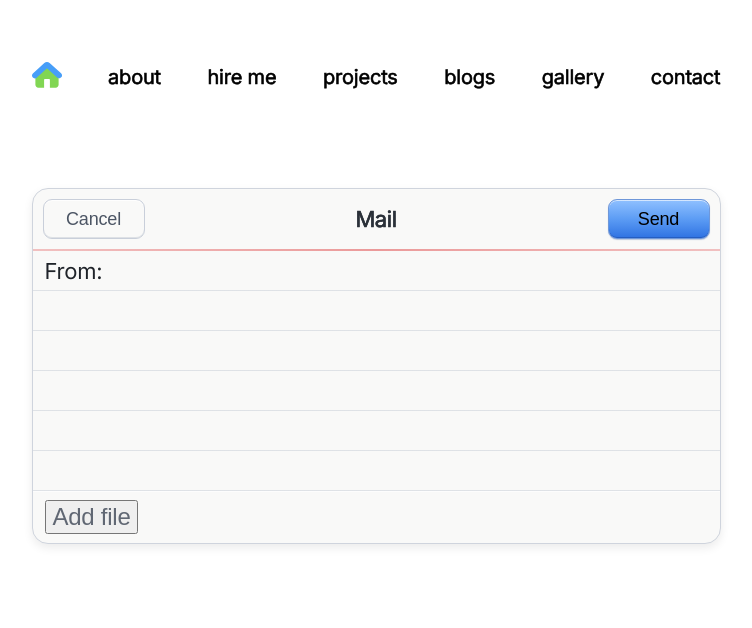
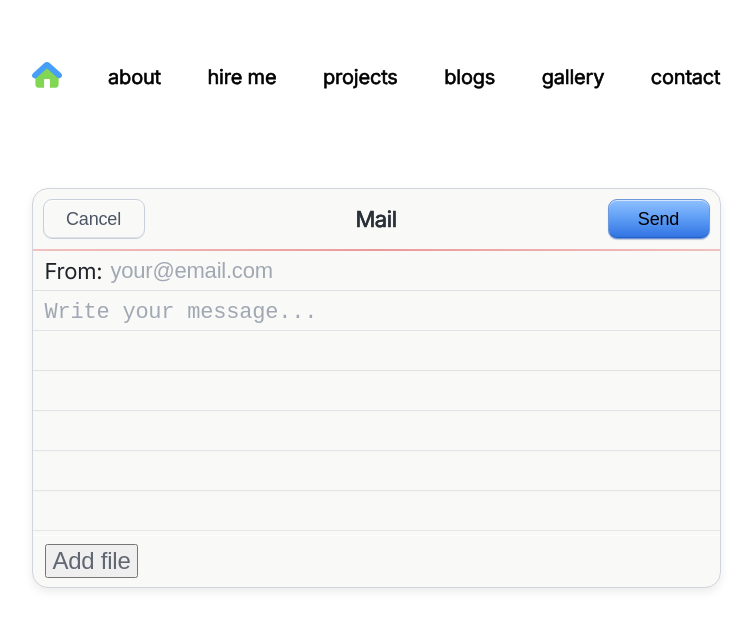
Before and after one commit to jaiminjariwala/jaiminjariwala, a Next.js app in the folder next/: page /contact in a window 1280 px wide. Shown: the top 628 px of the page, without its empty margins (264-1016 px from the left). Built offline with nearby package versions, Linux system fonts and the light colour scheme; a web font is replaced by a local one.

Commit message:
enhanced code

```diff
--- a/next/src/components/ContactPage.jsx
+++ b/next/src/components/ContactPage.jsx
@@ -1,6 +1,6 @@
 "use client";
 
-import { useEffect, useRef, useState } from "react";
+import { useRef, useState } from "react";
 import Navbar from "@/components/Navbar";
 import { useContactDraft } from "@/components/ContactDraftContext";
 
@@ -11,13 +11,14 @@ function getFileExt(name = "") {
 }
 
 export default function ContactPage() {
-  const { senderEmail, setSenderEmail, message, setMessage, attachments, setAttachments } = useContactDraft();
+  const { message, setMessage, attachments, setAttachments } = useContactDraft();
+  const [from, setFrom] = useState("");
+  const [fromError, setFromError] = useState("");
   const [sending, setSending] = useState(false);
   const [sent, setSent] = useState(false);
   const [error, setError] = useState("");
   const [isDialogOpen, setIsDialogOpen] = useState(false);
   const fileInputRef = useRef(null);
-  const messageTextareaRef = useRef(null);
   const attachmentsStripRef = useRef(null);
   const attachmentsDragRef = useRef({
     dragging: false,
@@ -26,7 +27,6 @@ export default function ContactPage() {
     pointerId: null,
   });
   const [isDraggingAttachments, setIsDraggingAttachments] = useState(false);
-  const emailPattern = /^[^\s@]+@[^\s@]+\.[^\s@]+$/;
 
   const onFileChange = (event) => {
     const files = Array.from(event.target.files || []);
@@ -62,19 +62,25 @@ export default function ContactPage() {
     });
   };
 
+  const EMAIL_RE = /^[^\s@]+@[^\s@]+\.[^\s@]+$/;
+
+  const onFromChange = (e) => {
+    const val = e.target.value;
+    setFrom(val);
+    if (fromError && EMAIL_RE.test(val.trim())) setFromError("");
+  };
+
+  const onFromBlur = () => {
+    if (from.trim() && !EMAIL_RE.test(from.trim())) {
+      setFromError("Please enter a valid email address.");
+    }
+  };
+
   const onSend = async () => {
-    const fromEmail = senderEmail.trim();
-
-    if (!fromEmail) {
-      setError("From email is required.");
+    if (from.trim() && !EMAIL_RE.test(from.trim())) {
+      setFromError("Please enter a valid email address.");
       return;
     }
-
-    if (!emailPattern.test(fromEmail)) {
-      setError("Please enter a valid email in From.");
-      return;
-    }
-
     if (!message.trim() && attachments.length === 0) {
       setError("Please write a message or attach a file.");
       return;
@@ -86,7 +92,6 @@ export default function ContactPage() {
 
     try {
       const formData = new FormData();
-      formData.set("from", fromEmail);
       formData.set("message", message.trim());
       attachments.forEach((att) => {
         formData.append("attachments", att.file);
@@ -116,7 +121,8 @@ export default function ContactPage() {
   };
 
   const onCancel = () => {
-    setSenderEmail("");
+    setFrom("");
+    setFromError("");
     setMessage("");
     clearAllAttachments();
     setError("");
@@ -163,17 +169,6 @@ export default function ContactPage() {
     strip.scrollLeft = attachmentsDragRef.current.startScrollLeft - deltaX;
   };
 
-  const resizeMessageInput = () => {
-    const textarea = messageTextareaRef.current;
-    if (!textarea) return;
-    textarea.style.height = "0px";
-    textarea.style.height = `${Math.max(200, textarea.scrollHeight)}px`;
-  };
-
-  useEffect(() => {
-    resizeMessageInput();
-  }, [message]);
-
   return (
     <section className="min-h-screen bg-white text-black">
       <Navbar />
@@ -217,63 +212,57 @@ export default function ContactPage() {
 
             <div className="h-[2px] bg-gradient-to-r from-[#f1c0c0] via-[#eb9a9a] to-[#f1c0c0]" />
 
-            <div className="relative overflow-visible">
-              <div
-                className="h-[240px] overflow-y-auto overflow-x-hidden [scrollbar-width:none] [-ms-overflow-style:none] [&::-webkit-scrollbar]:hidden"
-                style={{ scrollbarWidth: "none", msOverflowStyle: "none" }}
-              >
-                <div
-                  className="min-h-full"
-                  style={{
-                    backgroundImage:
-                      "repeating-linear-gradient(to bottom, transparent 0, transparent 39px, rgba(188,195,207,0.44) 39px, rgba(188,195,207,0.44) 40px)",
-                    backgroundSize: "100% 40px",
-                    backgroundRepeat: "repeat-y",
-                  }}
-                >
-                  <div className="flex h-[40px] items-start px-[12px]">
-                    <label className="shrink-0 text-[22px] font-medium leading-[40px] tracking-[-0.01em] text-[#1f2329]">
+            {/* ── From row — same height as one notebook line ── */}
+            <div className="flex h-[40px] items-center border-b border-[rgba(188,195,207,0.44)] px-[12px]">
+              <span className="shrink-0 pr-[6px] text-[22px] font-semibold tracking-[-0.01em] text-[#1f2329]">
                 From:
-                    </label>
-                    <textarea
-                      value={senderEmail}
-                      onChange={(event) => setSenderEmail(event.target.value)}
-                      onKeyDown={(event) => {
-                        if (event.key === "Enter") event.preventDefault();
-                      }}
-                      rows={1}
-                      className={`h-[40px] min-w-0 flex-1 resize-none appearance-none border-0 bg-transparent pl-[10px] pt-0 text-[22px] leading-[40px] tracking-[-0.01em] text-[#1f2329] shadow-none outline-none ring-0 focus:border-0 focus:shadow-none focus:outline-none focus:ring-0 ${
-                        attachments.length > 0 ? "pr-[170px]" : "pr-0"
-                      } [scrollbar-width:none] [-ms-overflow-style:none] [&::-webkit-scrollbar]:hidden`}
-                      style={{ overflow: "hidden" }}
-                    />
-                  </div>
-
-                  <textarea
-                    ref={messageTextareaRef}
-                    value={message}
-                    onChange={(event) => {
-                      setMessage(event.target.value);
-                      resizeMessageInput();
-                    }}
-                    rows={6}
-                    className={`w-full resize-none appearance-none border-0 bg-transparent px-[12px] pt-0 text-[22px] leading-[40px] tracking-[-0.01em] text-[#1f2329] shadow-none outline-none ring-0 focus:border-0 focus:shadow-none focus:outline-none focus:ring-0 ${
-                      attachments.length > 0 ? "pr-[170px]" : "pr-[12px]"
+              </span>
+              <input
+                type="email"
+                value={from}
+                onChange={onFromChange}
+                onBlur={onFromBlur}
+                placeholder={fromError && !from.trim() ? fromError : "your@email.com"}
+                className={`flex-1 appearance-none border-0 bg-transparent text-[22px] leading-[40px] tracking-[-0.01em] outline-none ring-0 focus:outline-none focus:ring-0 ${
+                  fromError && !from.trim()
+                    ? "placeholder:text-[#d53030]"
+                    : "placeholder:text-[#a1a8b3]"
                 }`}
                 style={{
                   border: "none",
                   boxShadow: "none",
-                      overflow: "hidden",
+                  color: fromError && from.trim() ? "#d53030" : "#1f2329",
                 }}
               />
             </div>
-              </div>
+
+            <div className="relative overflow-visible">
+              <textarea
+                value={message}
+                onChange={(event) => setMessage(event.target.value)}
+                placeholder="Write your message..."
+                rows={6}
+                className={`h-[240px] w-full resize-none appearance-none border-0 bg-transparent px-[12px] py-0 text-[22px] leading-[1.82] tracking-[-0.01em] text-[#1f2329] shadow-none outline-none ring-0 placeholder:text-[#a1a8b3] focus:border-0 focus:shadow-none focus:outline-none focus:ring-0 ${
+                  attachments.length > 0 ? "pr-[170px]" : "pr-[12px]"
+                } [scrollbar-width:none] [-ms-overflow-style:none] [&::-webkit-scrollbar]:hidden`}
+                style={{
+                  border: "none",
+                  boxShadow: "none",
+                  scrollbarWidth: "none",
+                  msOverflowStyle: "none",
+                  backgroundImage:
+                    "repeating-linear-gradient(to bottom, transparent 0, transparent calc(1.82em - 0.05em), rgba(188,195,207,0.44) calc(1.82em - 0.05em), rgba(188,195,207,0.44) 1.82em)",
+                  backgroundAttachment: "local",
+                  backgroundSize: "100% 1.82em",
+                  backgroundRepeat: "repeat-y",
+                }}
+              />
 
               {attachments.length > 0 && (
                 <button
                   type="button"
                   onClick={() => setIsDialogOpen(true)}
-                  className="absolute right-[18px] top-[20px] z-40 h-[132px] w-[132px] appearance-none overflow-visible border-0 bg-transparent p-0 shadow-none outline-none"
+                  className="absolute right-[18px] top-[-8px] z-40 h-[132px] w-[132px] appearance-none overflow-visible border-0 bg-transparent p-0 shadow-none outline-none"
                   aria-label="Open attachments"
                 >
                   <div className="relative h-full w-full overflow-visible">
```
Lines whose indentation alone changed are shown as unchanged.
